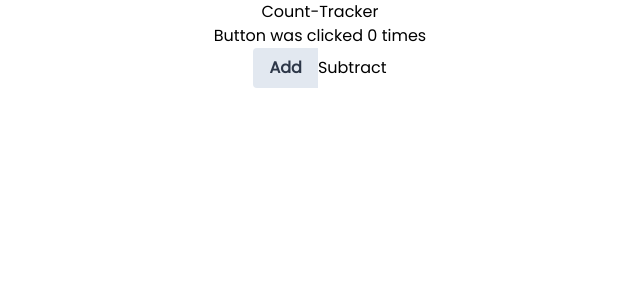
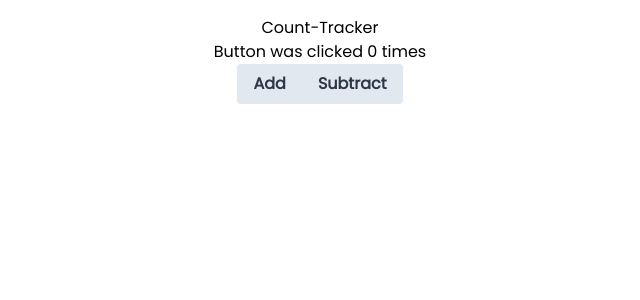
Before and after one commit to jideabdqudus/count-tracker, a React (Create React App) app: page / in a window 1280 px wide. Shown: the top 300 px of the page, without its empty margins (320-960 px from the left). Built offline with nearby package versions, Linux system fonts and the light colour scheme.

Commit message:
Added Tailwind CSS

```diff
--- a/src/App.js
+++ b/src/App.js
@@ -5,11 +5,11 @@ import './tailwind.generated.css';
 const App = () => {
   const [count, addCount] = useState(0);
   return (
-    <div className="App">
+    <div className="App px-6 py-4">
       <h1>Count-Tracker</h1>
       <div>Button was clicked {count} times</div>
       <button className={"bg-gray-300 hover:bg-gray-400 text-gray-800 font-bold py-2 px-4 rounded-l"} onClick={() => addCount(count + 1)}>Add</button>
-      <button onClick={() => addCount(count - 1)}>Subtract</button>
+      <button className={"bg-gray-300 hover:bg-gray-400 text-gray-800 font-bold py-2 px-4 rounded-r"}onClick={() => addCount(count - 1)}>Subtract</button>
     </div>
   );
 };
```
